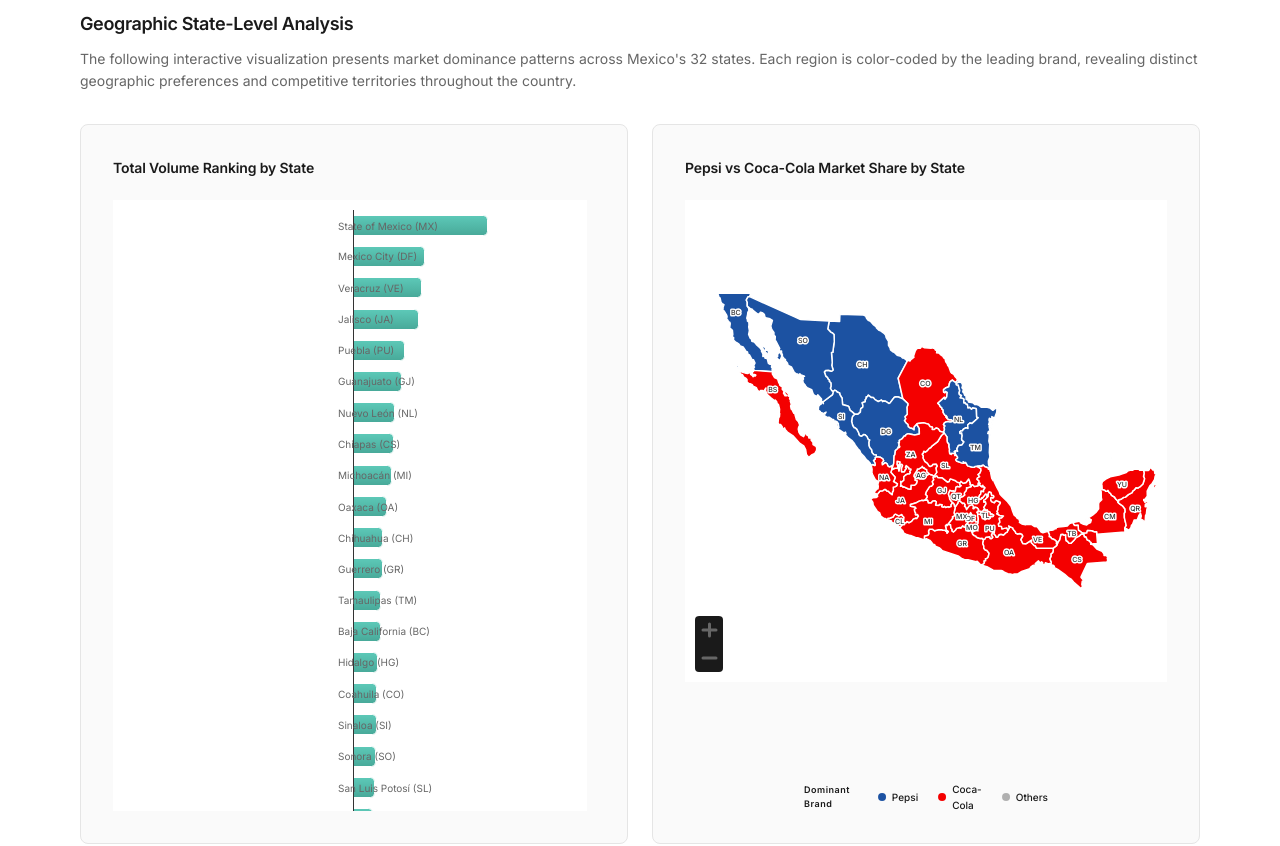
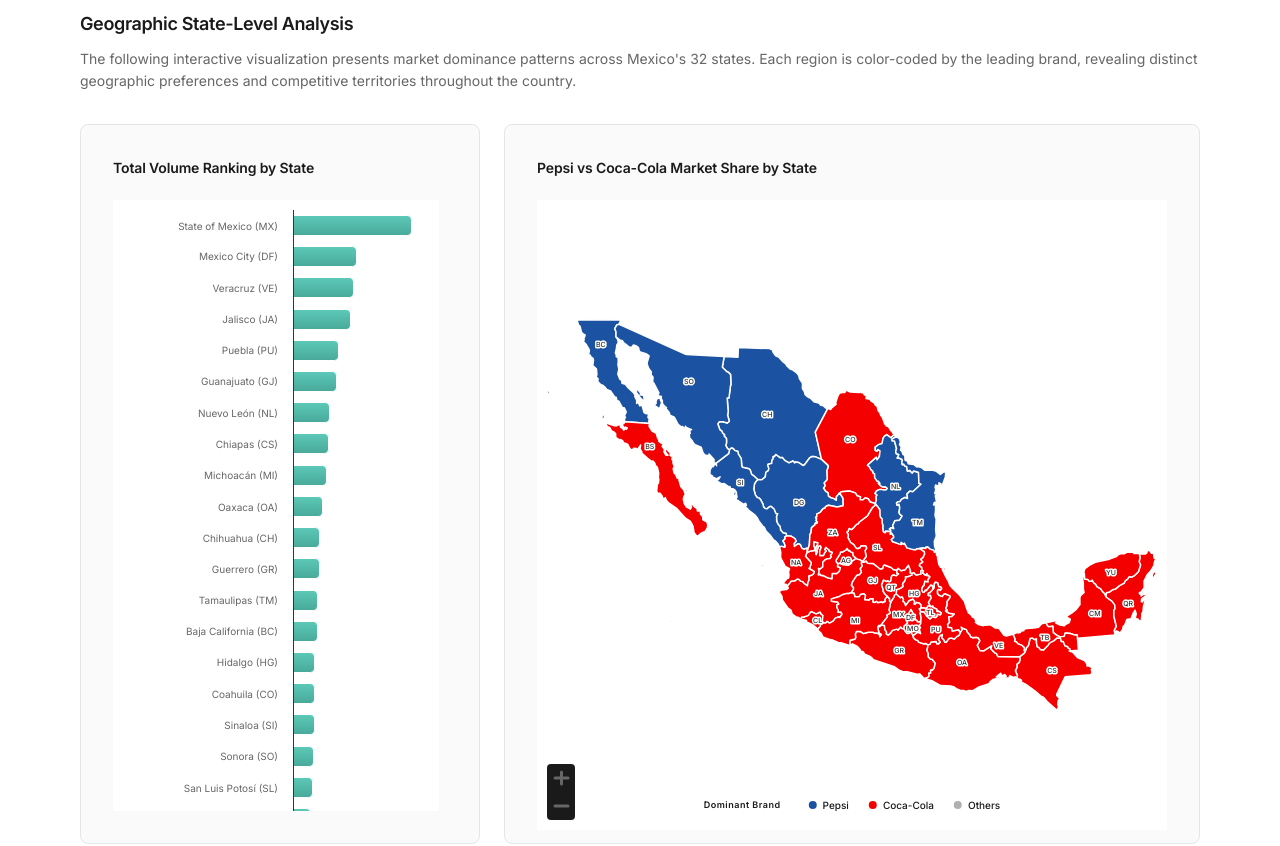
Before and after one commit to daniela2708/mex-map, a React (Vite) app: page / in a window 1280 px wide. Shown: the part 400-1246 px from the top of the page. Built offline with nearby package versions, Linux system fonts and the light colour scheme.

Commit message:
Revert to commit 2122df6bbf0af5d8808111b5a2a21709964984ac

```diff
--- a/src/components/MapSection.css
+++ b/src/components/MapSection.css
@@ -82,8 +82,8 @@
   border-radius: 8px;
   padding: 32px;
   background: #fafafa;
-  width: 100%;
-  flex: 1 1 0;
+  width: 400px;
+  flex-shrink: 0;
   display: flex;
   flex-direction: column;
   height: var(--panel-height);
--- a/src/components/MapSection.tsx
+++ b/src/components/MapSection.tsx
@@ -285,16 +285,13 @@ export const MapSection: React.FC = () => {
         console.log('✅ DEBUG: Map options set successfully');
 
         const rankingChartHeight = Math.max(rankingData.length * 32, 720);
-        const rankingMaxVolume = rankingData.length
-          ? Math.max(...rankingData.map(point => point.y || 0))
-          : 0;
 
         const rankingChartOptions: Highcharts.Options = {
           chart: {
             type: 'bar',
             backgroundColor: '#ffffff',
             height: rankingChartHeight,
-            marginLeft: 240,
+            marginLeft: 180,
             marginRight: 20
           },
           credits: {
@@ -306,7 +303,6 @@ export const MapSection: React.FC = () => {
           xAxis: {
             type: 'category',
             labels: {
-              align: 'left',
               style: {
                 fontSize: '10px',
                 fontFamily: 'Inter, sans-serif',
@@ -316,7 +312,6 @@ export const MapSection: React.FC = () => {
           },
           yAxis: {
             min: 0,
-            max: rankingMaxVolume ? rankingMaxVolume * 1.25 : undefined,
             title: {
               text: undefined
             },
```
